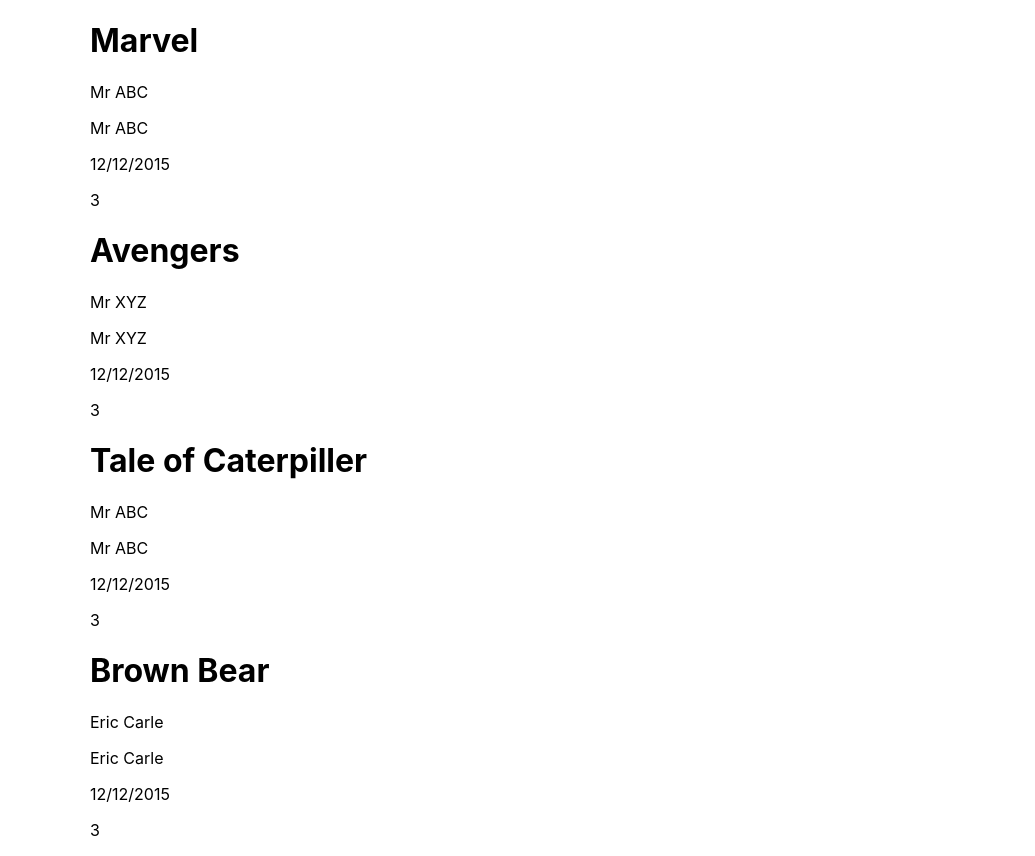
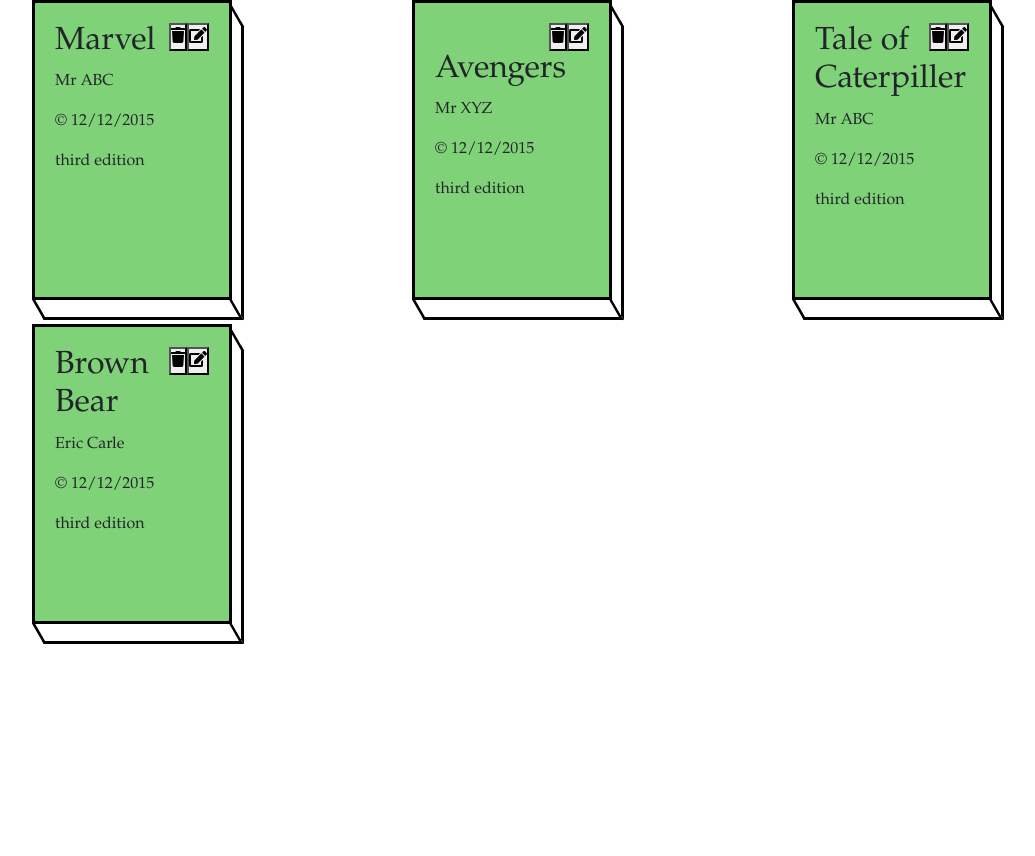
Before and after one commit to YavuzOrbey/ReactWork, a React (Create React App) app: page / in a window 1280 px wide. Shown: the whole page, without its empty margins (50-1085 px from the left). After the commit the page ends 800 px from the top, so only its background shows below. Built offline with nearby package versions, Linux system fonts and the light colour scheme.

Commit message:
add book view

```diff
--- a/package.json
+++ b/package.json
@@ -3,6 +3,9 @@
   "version": "0.1.0",
   "private": true,
   "dependencies": {
+    "@fortawesome/fontawesome-svg-core": "^1.2.36",
+    "@fortawesome/free-solid-svg-icons": "^5.15.4",
+    "@fortawesome/react-fontawesome": "^0.1.15",
     "@testing-library/jest-dom": "^5.14.1",
     "@testing-library/react": "^11.2.7",
     "@testing-library/user-event": "^12.8.3",
@@ -10,7 +13,9 @@
     "@types/node": "^12.20.21",
     "@types/react": "^17.0.19",
     "@types/react-dom": "^17.0.9",
+    "bootstrap": "^5.1.0",
     "react": "^17.0.2",
+    "react-bootstrap": "^2.0.0-beta.6",
     "react-dom": "^17.0.2",
     "react-scripts": "4.0.3",
     "typescript": "^4.4.2",
--- a/src/App.css
+++ b/src/App.css
@@ -1,38 +1,8 @@
-.App {
-  text-align: center;
+*{
+  box-sizing: border-box;
+  margin: 0;
+  padding: 0;
 }
-
-.App-logo {
-  height: 40vmin;
-  pointer-events: none;
+body{
+  background: rgb(209, 204, 204);
 }
-
-@media (prefers-reduced-motion: no-preference) {
-  .App-logo {
-    animation: App-logo-spin infinite 20s linear;
-  }
-}
-
-.App-header {
-  background-color: #282c34;
-  min-height: 100vh;
-  display: flex;
-  flex-direction: column;
-  align-items: center;
-  justify-content: center;
-  font-size: calc(10px + 2vmin);
-  color: white;
-}
-
-.App-link {
-  color: #61dafb;
-}
-
-@keyframes App-logo-spin {
-  from {
-    transform: rotate(0deg);
-  }
-  to {
-    transform: rotate(360deg);
-  }
-}
--- a/src/BookListYavuz.tsx
+++ b/src/BookListYavuz.tsx
@@ -1,13 +1,26 @@
-import React from 'react'
+import React, {useState} from 'react'
 import BookYavuz from "./BookYavuz"
 import BookTypeYavuz from "./BookTypeYavuz";
+
 import  './BookListYavuz.css';
 const BookListYavuz = (props:any) => {
     const {books} = props;
-    console.log(books)
-    return <div className="bookList">
-    {books.map((currentBook:BookTypeYavuz)=><BookYavuz key={currentBook.id} book={currentBook}/>) }
+    const [currentBookList, setCurrentBookList] = useState(books)
+    const deleteBook = (id:number) => {
+        const newBookList = currentBookList.filter((book:BookTypeYavuz)=>book.id!==id)
+        setCurrentBookList(newBookList)
+    }
+
+    const editBook = (id:number) => {
+
+    }
+    return <div className="bookList container">
+        <div className="row">
+    {
+    currentBookList.map((currentBook:BookTypeYavuz, index:number)=>
+    <div className="col-md-4 mb-4">
+        <BookYavuz key={currentBook.id} book={currentBook} deleteBook={deleteBook} editBook={editBook}/>
     </div>
-}
-
+    )}
+    </div></div>}
 export default BookListYavuz;
--- /dev/null
+++ b/src/BookYavuz.css
@@ -0,0 +1,43 @@
+.book{
+    padding: 20px;
+    border: 3px solid black;
+    width: 200px;
+    height: 300px;
+    position: relative;
+    z-index: 1;
+    background-color: rgba(76, 192, 65, 0.705);
+    font-family: 'Book Antiqua' ;
+}
+/* .book:after{
+    content: "";
+    left:0;
+    top: 0;
+    position: absolute;
+    width: 100%;
+    height:100%;
+    border: 10px solid black;
+    z-index: 0;
+} */
+.book-bottom{
+    width: 103%;
+    height: 20px;
+    background-color: white;
+    position: absolute;
+    left: 3px;
+    bottom: -23px;
+    transform: skew(30deg);
+    border-right: 3px solid black;
+    border-left: 3px solid black;
+    border-bottom: 3px solid black;
+}
+.book-right{
+    height: 100%;
+    width: 12px;
+    background-color: white;
+    position: absolute;
+    top: 13px;
+    right: -15px;
+    transform: skew(0deg, 60deg);
+    border-right: 3px solid black;
+    border-top: 5px solid black;
+}
--- a/src/BookYavuz.tsx
+++ b/src/BookYavuz.tsx
@@ -1,16 +1,29 @@
 import BookTypeYavuz from "./BookTypeYavuz";
-
-
+import "./BookYavuz.css"
+import { FontAwesomeIcon } from '@fortawesome/react-fontawesome'
+import { faTrash } from '@fortawesome/free-solid-svg-icons'
+import { faEdit } from '@fortawesome/free-solid-svg-icons'
 const Book = (props:any) => {
 
-    const {title, author, publish_date, edition} = props.book;
-    return <>
-        <h1>{title}</h1>
-        <p>{author}</p>
-        <p>{author}</p>
-        <p>{publish_date}</p>
-        <p>{edition}</p>
-        </>
+    const {id, title, author, publish_date, edition} = props.book;
+
+    let ordinalNum:string[] = ["first", "second", "third", "fourth", "fifth", "sixth", "seventh", "eighth", "ninth"];
+
+    return (
+    <div className="book">
+        <div className='buttons' style={{float: "right"}}>
+            <button onClick={() => props.deleteBook(id) }><FontAwesomeIcon icon={faTrash} /></button>
+            <button onClick={() => props.editBook(id) }><FontAwesomeIcon icon={faEdit} /></button>
+        </div>
+        <div className="book-bottom" />
+        <div className="book-right" />
+        <div className="content">
+            <h2>{title}</h2>
+            <p>{author}</p>
+            <p>&#169; {publish_date}</p>
+            <p>{`${ordinalNum[edition-1]} edition`}</p>
+        </div>
+    </div>)
 }
 
 export default Book;
--- a/src/index.tsx
+++ b/src/index.tsx
@@ -2,7 +2,7 @@
 import ReactDOM from 'react-dom';
 import './index.css';
 import App from './App';
-
+import 'bootstrap/dist/css/bootstrap.min.css';
 import {booksData} from './books-data'
 ReactDOM.render(
   <React.StrictMode>
```
Also changed, not shown: 1 other file (tests, documents, lock files or other folders).
